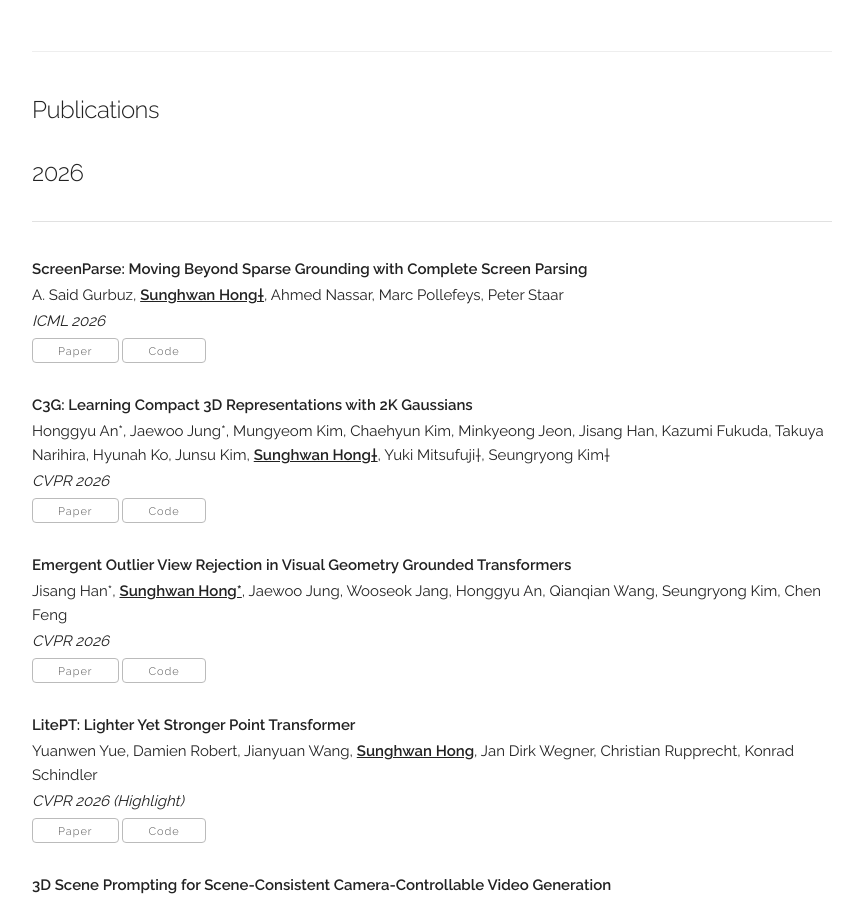
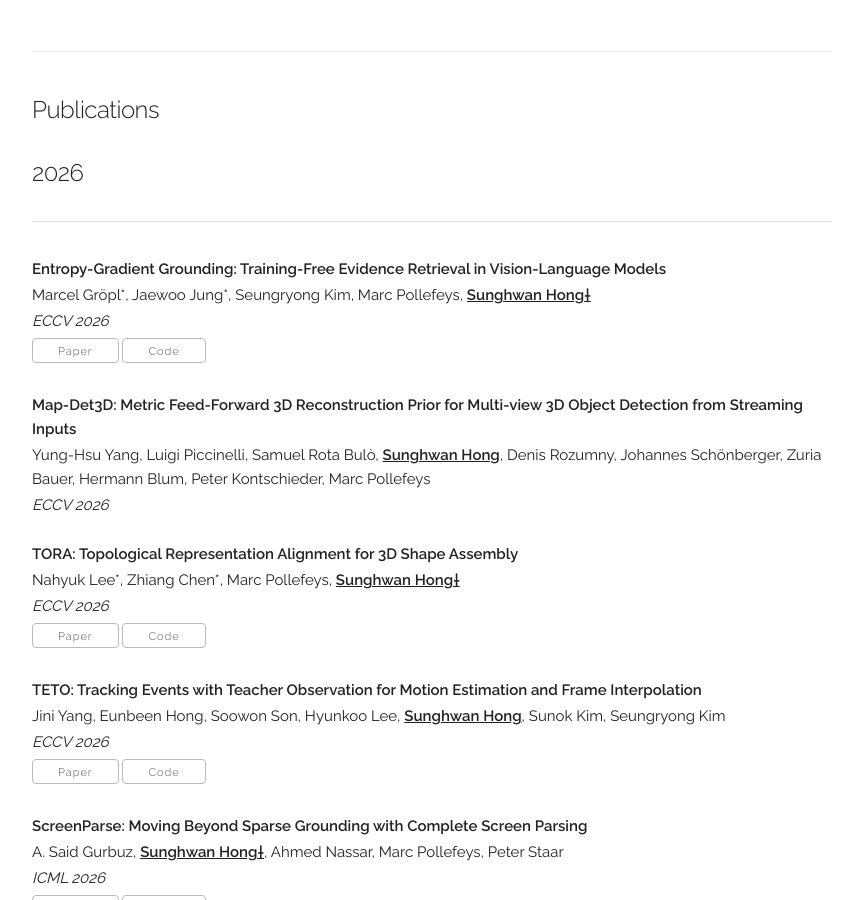
Before and after one commit to SunghwanHong/sunghwanhong.github.io, a Jekyll site: the page built from index.html, in a window 1280 px wide and 900 px high, scrolled down 1636 px. Shown: the whole window, without its empty margins (208-1071 px from the left). Built offline with Jekyll 4.4.1, drawn with Linux system fonts in a browser that asks for light colours; some web fonts are replaced; some of the changed text lies outside the part shown.

Commit message:
Update publications.yaml

```diff
--- a/_data/publications.yaml
+++ b/_data/publications.yaml
@@ -1,6 +1,32 @@
 papers:
+  - title: "Entropy-Gradient Grounding: Training-Free Evidence Retrieval in Vision-Language Models"
+    year: "2026"
+    authors: "Marcel Gröpl*, Jaewoo Jung*, Seungryong Kim, Marc Pollefeys, <b><u>Sunghwan Hong&dagger;</u></b>"
+    venue: "ECCV 2026"
+    paper_pdf: "https://arxiv.org/abs/2604.08456"
+    code: "https://entropy-gradient-grounding.github.io/"
+    selected: y
+
+  - title: "Map-Det3D: Metric Feed-Forward 3D Reconstruction Prior for Multi-view 3D Object Detection from Streaming Inputs"
+    authors: "Yung-Hsu Yang, Luigi Piccinelli, Samuel Rota Bulò, <b><u>Sunghwan Hong</u></b>, Denis Rozumny, Johannes Schönberger, Zuria Bauer, Hermann Blum, Peter Kontschieder, Marc Pollefeys"
+    venue: "ECCV 2026"
+    selected: y
+
+  - title: "TORA: Topological Representation Alignment for 3D Shape Assembly"
+    authors: "Nahyuk Lee*, Zhiang Chen*, Marc Pollefeys, <b><u>Sunghwan Hong&dagger;</u></b>"
+    venue: "ECCV 2026"
+    paper_pdf: "https://arxiv.org/pdf/2604.04050"
+    code: "https://nahyuklee.github.io/tora/"
+    selected: y
+
+  - title: "TETO: Tracking Events with Teacher Observation for Motion Estimation and Frame Interpolation"
+    authors: "Jini Yang, Eunbeen Hong, Soowon Son, Hyunkoo Lee, <b><u>Sunghwan Hong</u></b>, Sunok Kim, Seungryong Kim"
+    venue: "ECCV 2026"
+    paper_pdf: "https://arxiv.org/abs/2603.23487"
+    code: "https://cvlab-kaist.github.io/TETO/"
+    selected: y
+
   - title: "ScreenParse: Moving Beyond Sparse Grounding with Complete Screen Parsing"
-    year: "2026"
     authors: "A. Said Gurbuz, <b><u>Sunghwan Hong&dagger;</u></b>, Ahmed Nassar, Marc Pollefeys, Peter Staar"
     venue: "ICML 2026"
     paper_pdf: "https://arxiv.org/pdf/2602.14276"
@@ -70,32 +96,11 @@
     code: "https://bralani.github.io/nopo4d_html/"
     selected: y
 
-  - title: "Entropy-Gradient Grounding: Training-Free Evidence Retrieval in Vision-Language Models"
-    authors: "Marcel Gröpl*, Jaewoo Jung*, Seungryong Kim, Marc Pollefeys, <b><u>Sunghwan Hong&dagger;</u></b>"
-    venue: "Arxiv 2026"
-    paper_pdf: "https://arxiv.org/abs/2604.08456"
-    code: "https://entropy-gradient-grounding.github.io/"
-    selected: y
-
-  - title: "TORA: Topological Representation Alignment for 3D Shape Assembly"
-    authors: "Nahyuk Lee*, Zhiang Chen*, Marc Pollefeys, <b><u>Sunghwan Hong&dagger;</u></b>"
-    venue: "Arxiv 2026"
-    paper_pdf: "https://arxiv.org/pdf/2604.04050"
-    code: "https://nahyuklee.github.io/tora/"
-    selected: y
-
   - title: "VIRAL: Visual Representation Alignment for Multimodal Large Language Models"
     authors: "Heeji Yoon*, Jaewoo Jung*, Junwan Kim*, Hyungyu Choi, Heeseong Shin, Sangbeom Lim, Honggyu An, Chaehyun Kim, Jisang Han, Donghyun Kim, Chanho Eom, <b><u>Sunghwan Hong</u></b>, Seungryong Kim"
     venue: "Arxiv 2026"
     paper_pdf: "https://arxiv.org/pdf/2509.07979"
     code: "https://cvlab-kaist.github.io/VIRAL/"
-    selected: y
-
-  - title: "TETO: Tracking Events with Teacher Observation for Motion Estimation and Frame Interpolation"
-    authors: "Jini Yang, Eunbeen Hong, Soowon Son, Hyunkoo Lee, Sunghwan Hong, Sunok Kim, Seungryong Kim"
-    venue: "Arxiv 2026"
-    paper_pdf: "https://arxiv.org/abs/2603.23487"
-    code: "https://cvlab-kaist.github.io/TETO/"
     selected: y
 
   - title: "D2USt3R: Enhancing 3D Reconstruction for Dynamic Scenes"
```
